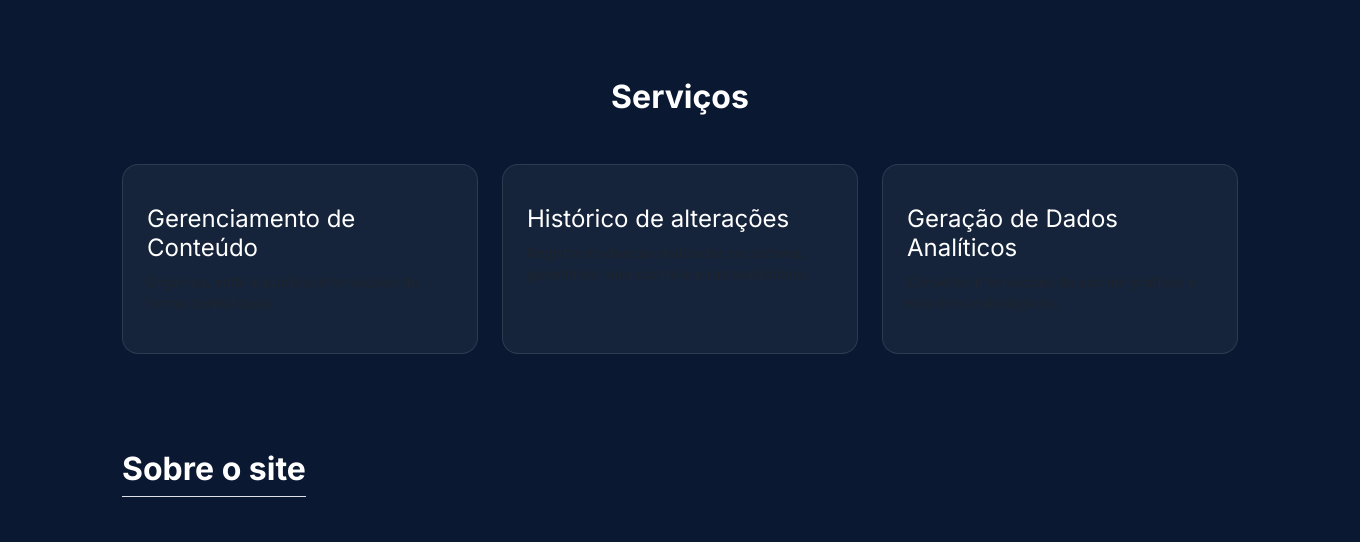
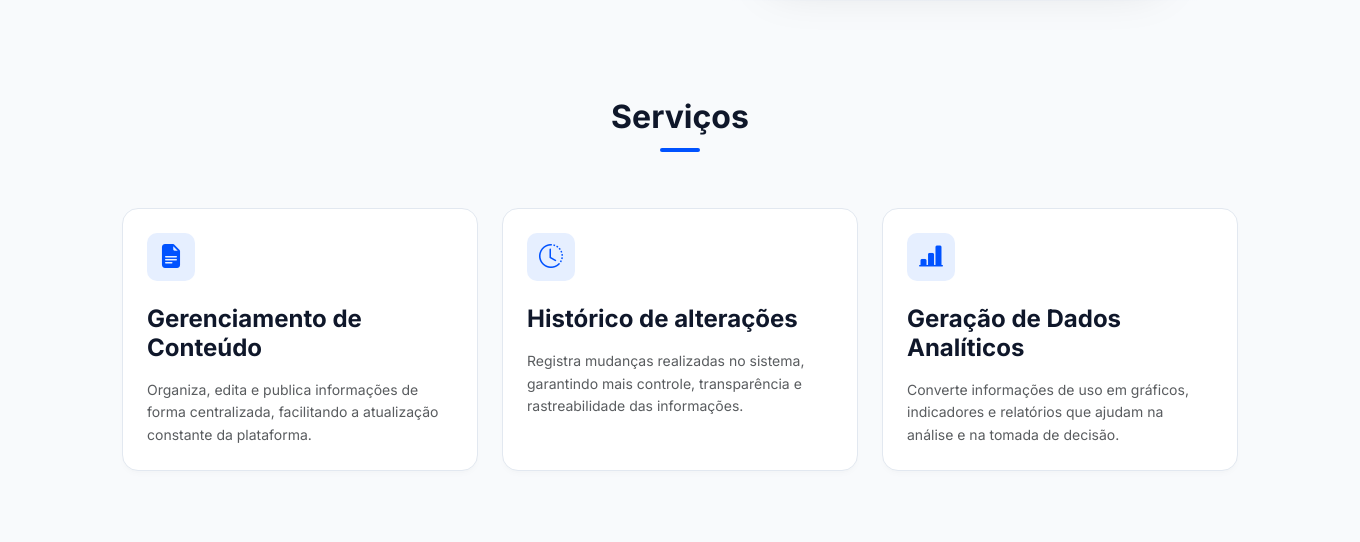
Before and after one commit to Vinisetim/conecta_barueri, a Flask app: page / in a window 1360 px wide. Shown: the part 472-1014 px from the top of the page. Run offline with Flask 3, Linux system fonts and the light colour scheme.

Commit message:
Atualização do Front

```diff
--- a/app/static/css/global.css
+++ b/app/static/css/global.css
@@ -1,38 +1,125 @@
 :root {
-    --primary-dark: #0a1931;
-    --royal-blue: #4169e1;
-    --accent-blue: #60a5fa;
-    --white: #ffffff;
-    --text-muted: #cbd5e1;
-    --glass-bg: rgba(255, 255, 255, 0.05);
-    --glass-border: rgba(255, 255, 255, 0.1);
+    --primary: #0052ff;
+    --primary-hover: #0041cc;
+    --dark-slate: #0f172a;
+    --body-bg: #f8fafc;
+    --text-main: #334155;
+    --text-muted: #64748b;
+    --border-color: #e2e8f0;
+    --card-bg: #ffffff;
+}
+
+* {
+    margin: 0;
+    padding: 0;
+    box-sizing: border-box;
 }
 
 body {
-    background-color: var(--primary-dark);
-    color: var(--white);
+    background-color: var(--body-bg);
+    color: var(--text-main);
     font-family: 'Inter', sans-serif;
-    margin: 0;
+    line-height: 1.6;
     overflow-x: hidden;
 }
 
-/* Utilitário para Título Gradiente */
-.gradient-text {
-    background: linear-gradient(90deg, var(--white), var(--accent-blue));
-    -webkit-background-clip: text;
-    -webkit-text-fill-color: transparent;
+/* Tipografia */
+h1, h2, h3, h4, h5, h6 {
+    color: var(--dark-slate);
     font-weight: 700;
 }
 
-/* Efeito Glassmorphism */
-.glass-card {
-    background: var(--glass-bg);
-    backdrop-filter: blur(12px);
-    border: 1px solid var(--glass-border);
-    border-radius: 16px;
-    transition: transform 0.3s ease;
+.text-primary {
+    color: var(--primary) !important;
 }
 
-.glass-card:hover {
-    transform: translateY(-5px);
+/* Navbar de Alta Fidelidade */
+.navbar {
+    background: rgba(255, 255, 255, 0.85);
+    backdrop-filter: blur(12px);
+    border-bottom: 1px solid var(--border-color);
+    padding: 1rem 0;
+    transition: all 0.3s ease;
 }
+
+.navbar-brand {
+    font-size: 1.5rem;
+    color: var(--dark-slate);
+}
+
+/* Botão Login Outline */
+.btn-outline-primary-custom {
+    border: 1px solid var(--border-color);
+    color: var(--dark-slate);
+    font-weight: 500;
+    padding: 0.5rem 1.5rem;
+    border-radius: 8px;
+    transition: all 0.2s ease;
+    text-decoration: none;
+    display: inline-flex;
+    align-items: center;
+    gap: 0.5rem;
+}
+
+.btn-outline-primary-custom:hover {
+    background-color: #f1f5f9;
+    border-color: #cbd5e1;
+}
+
+/* Botão Primário Arredondado (Padrão da Imagem) */
+.btn-primary-custom {
+    background-color: var(--primary);
+    color: #ffffff;
+    font-weight: 600;
+    padding: 0.75rem 2rem;
+    border-radius: 50px;
+    border: none;
+    transition: all 0.2s ease;
+    text-decoration: none;
+    display: inline-block;
+}
+
+.btn-primary-custom:hover {
+    background-color: var(--primary-hover);
+    transform: translateY(-2px);
+    box-shadow: 0 4px 12px rgba(0, 82, 255, 0.2);
+    color: #ffffff;
+}
+
+/* Linha de Destaque Centralizada nos Títulos */
+.section-title {
+    text-align: center;
+    margin-bottom: 3.5rem;
+    position: relative;
+    padding-bottom: 1rem;
+}
+
+.section-title::after {
+    content: '';
+    position: absolute;
+    bottom: 0;
+    left: 50%;
+    transform: translateX(-50%);
+    width: 40px;
+    height: 4px;
+    background-color: var(--primary);
+    border-radius: 2px;
+}
+
+/* Rodapé */
+footer {
+    background-color: #ffffff;
+    border-top: 1px solid var(--border-color);
+    padding: 3rem 0;
+    color: var(--text-muted);
+}
+
+.footer-icon {
+    color: var(--dark-slate);
+    font-size: 1.4rem;
+    transition: color 0.2s;
+}
+
+.footer-icon:hover {
+    color: var(--primary);
+}
--- /dev/null
+++ b/app/static/css/landing/landing.css
@@ -0,0 +1,126 @@
+
+.section-padding {
+    padding-top: 4rem !important;
+    padding-bottom: 4rem !important;
+}
+
+/* Hero Elements */
+.hero-section {
+    position: relative;
+    padding: 4rem 0;
+}
+
+.hero-text-col h1 {
+    font-size: 3.25rem;
+    line-height: 1.2;
+    color: var(--dark-slate);
+}
+
+.hero-img {
+    z-index: 2;
+    position: relative;
+    border: 4px solid #ffffff;
+    box-shadow: 0 25px 50px -12px rgba(0, 0, 0, 0.15) !important;
+}
+
+/* Elipse azul de fundo vista no Hero da imagem */
+.hero-bg-curve {
+    position: absolute;
+    width: 140%;
+    height: 120%;
+    background: radial-gradient(circle, rgba(0,82,255,0.06) 0%, rgba(255,255,255,0) 70%);
+    top: -10%;
+    left: -20%;
+    z-index: 1;
+    pointer-events: none;
+}
+
+/* Cards de Serviço Finos e Limpos */
+.service-card {
+    background-color: var(--card-bg);
+    border: 1px solid var(--border-color);
+    border-radius: 16px;
+    box-shadow: 0 4px 6px -1px rgba(0, 0, 0, 0.02), 0 2px 4px -1px rgba(0, 0, 0, 0.01);
+    transition: transform 0.3s ease, box-shadow 0.3s ease;
+}
+
+.service-card:hover {
+    transform: translateY(-4px);
+    box-shadow: 0 20px 25px -5px rgba(0, 0, 0, 0.05), 0 10px 10px -5px rgba(0, 0, 0, 0.02);
+}
+
+/* Wrappers Azuis Claros para os Ícones */
+.icon-wrapper {
+    width: 48px;
+    height: 48px;
+    background-color: #e6efff;
+    color: var(--primary);
+    border-radius: 10px;
+    display: flex;
+    align-items: center;
+    justify-content: center;
+    font-size: 1.5rem;
+}
+
+/* Imagens das Seções Institucionais */
+.about-img {
+    box-shadow: 0 10px 30px rgba(0, 0, 0, 0.05) !important;
+    border: 1px solid var(--border-color);
+    width: 100%;
+    object-fit: cover;
+    height: 320px;
+}
+
+.about-icon {
+    font-size: 1.5rem;
+    color: var(--primary);
+    display: flex;
+    align-items: center;
+}
+
+/* Card Inferior (CTA) com Gradiente Suave */
+.cta-card {
+    background: linear-gradient(180deg, #f0f5ff 0%, #ffffff 100%);
+    border: 1px solid #e2eafc;
+    border-radius: 24px;
+    box-shadow: 0 10px 30px rgba(0, 82, 255, 0.03);
+}
+
+.cta-lock-wrapper {
+    width: 56px;
+    height: 56px;
+    background-color: #e6efff;
+    color: var(--primary);
+    border-radius: 50%;
+    display: inline-flex;
+    align-items: center;
+    justify-content: center;
+    font-size: 1.5rem;
+    box-shadow: 0 8px 16px rgba(0, 82, 255, 0.1);
+}
+
+/* Alerta de Acesso Restrito em Tons Pastel */
+.cta-alert-box {
+    background-color: #fffbeb;
+    border: 1px solid #fde68a;
+    color: #b45309;
+    padding: 0.6rem 1.5rem;
+    border-radius: 50px;
+    display: inline-block;
+    font-size: 0.9rem;
+    font-weight: 500;
+}
+
+/* Ajustes de Responsividade */
+@media (max-width: 991.98px) {
+    .hero-text-col {
+        text-align: center;
+        margin-bottom: 3rem;
+    }
+    .hero-text-col h1 {
+        font-size: 2.5rem;
+    }
+    .about-img {
+        height: 240px;
+    }
+}
--- a/app/templates/landing/base_site.html
+++ b/app/templates/landing/base_site.html
@@ -4,41 +4,52 @@
     <meta charset="UTF-8">
     <meta name="viewport" content="width=device-width, initial-scale=1.0">
     <title>{% block title %}Conecta Barueri{% endblock %}</title>
+
     <link href="https://cdn.jsdelivr.net/npm/bootstrap@5.3.0/dist/css/bootstrap.min.css" rel="stylesheet">
-    <link href="https://fonts.googleapis.com/css2?family=Inter:wght@400;600;700&display=swap" rel="stylesheet">
+    <link href="https://fonts.googleapis.com/css2?family=Inter:wght@400;500;600;700&display=swap" rel="stylesheet">
+    <link rel="stylesheet" href="https://cdn.jsdelivr.net/npm/bootstrap-icons@1.11.1/font/bootstrap-icons.css">
+
     <link rel="stylesheet" href="{{ url_for('static', filename='css/global.css') }}">
+
     {% block extra_css %}{% endblock %}
 </head>
 <body>
 
-    <nav class="navbar navbar-expand-lg fixed-top px-4">
+    <nav class="navbar navbar-expand-lg fixed-top">
         <div class="container">
-            <a class="navbar-brand fw-bold text-white" href="/">Conecta <span class="text-primary">Barueri</span></a>
+            <a class="navbar-brand fw-bold" href="{{ url_for('main.index') }}">
+                Conecta <span class="text-primary">Barueri</span>
+            </a>
             <div class="ms-auto">
-                <a href="{{ url_for('auth.login') }}" class="btn btn-outline-light px-4">
+                <a href="{{ url_for('auth.login') if 'auth' in config else '#' }}" class="btn-outline-primary-custom">
                     <i class="bi bi-person"></i> Login
                 </a>
             </div>
         </div>
     </nav>
 
-    <main>
+    <main style="padding-top: 70px;">
         {% block content %}{% endblock %}
     </main>
 
-    <footer class="py-5 mt-5 border-top border-secondary">
-        <div class="container d-flex justify-content-between align-items-center">
-            <div>
-                <span class="fw-bold">Conecta <span class="text-primary">Barueri</span></span>
-                <p class="small text-muted mb-0">© 2026 - Projeto Técnico Etec (Informática para Internet)</p>
-            </div>
-            <div class="h4">
-                <i class="bi bi-github me-3"></i>
-                <i class="bi bi-envelope"></i>
+    <footer>
+        <div class="container">
+            <div class="row align-items-center justify-content-between">
+                <div class="col-md-6 text-center text-md-start mb-3 mb-md-0">
+                    <span class="fw-bold text-dark fs-5">Conecta <span class="text-primary">Barueri</span></span>
+                    <p class="small mb-0 mt-1">© 2026 - Projeto Técnico Etec (Informática para Internet).</p>
+                </div>
+                <div class="col-md-6 text-center text-md-end">
+                    <div class="d-flex justify-content-center justify-content-md-end gap-3">
+                        <a href="#" class="footer-icon"><i class="bi bi-github"></i></a>
+                        <a href="#" class="footer-icon"><i class="bi bi-envelope"></i></a>
+                    </div>
+                </div>
             </div>
         </div>
     </footer>
 
     <script src="https://cdn.jsdelivr.net/npm/bootstrap@5.3.0/dist/js/bootstrap.bundle.min.js"></script>
+    {% block extra_js %}{% endblock %}
 </body>
 </html>
--- a/app/templates/landing/index.html
+++ b/app/templates/landing/index.html
@@ -1,79 +1,103 @@
 {% extends "landing/base_site.html" %}
 
+{% block extra_css %}
+<link rel="stylesheet" href="{{ url_for('static', filename='css/landing/landing.css') }}">
+{% endblock %}
+
 {% block content %}
-<section class="container py-5 mt-5">
-    <div class="row align-items-center min-vh-75">
-        <div class="col-lg-6">
-            <h1 class="display-4 fw-bold mb-4">Administração de dados em <span class="text-primary">tempo real</span></h1>
-            <p class="lead text-muted mb-4">Gerencie, monitore e visualize dados em tempo real com segurança, eficiência e total transparência.</p>
-            <a href="#sobre" class="btn btn-primary btn-lg px-5">Leia Mais</a>
-        </div>
-        <div class="col-lg-6">
-            <img src="{{ url_for('static', filename='img/hero-dashboard.png') }}" class="img-fluid rounded-4 shadow" alt="Dashboard Preview">
-        </div>
-    </div>
-</section>
-
-<section id="servicos" class="container py-5">
-    <h2 class="text-center fw-bold mb-5">Serviços</h2>
-    <div class="row g-4">
-        <div class="col-md-4">
-            <div class="glass-card p-4 h-100">
-                <i class="bi bi-file-earmark-text h2 text-primary"></i>
-                <h4 class="mt-3">Gerenciamento de Conteúdo</h4>
-                <p class="text-muted small">Organiza, edita e publica informações de forma centralizada.</p>
+<section class="hero-section">
+    <div class="container">
+        <div class="row align-items-center min-vh-75">
+            <div class="col-lg-6 hero-text-col">
+                <h1 class="display-5 fw-bold mb-4">Administração de dados em <span class="text-primary">tempo real</span></h1>
+                <p class="lead text-muted mb-4">Gerencie, monitore e visualize dados em tempo real com segurança, eficiência e total transparência.</p>
+                <a href="#sobre" class="btn-primary-custom px-5 py-3 shadow-sm">Leia Mais</a>
             </div>
-        </div>
-        <div class="col-md-4">
-            <div class="glass-card p-4 h-100">
-                <i class="bi bi-clock-history h2 text-primary"></i>
-                <h4 class="mt-3">Histórico de alterações</h4>
-                <p class="text-muted small">Registra mudanças realizadas no sistema, garantindo mais controle e rastreabilidade.</p>
-            </div>
-        </div>
-        <div class="col-md-4">
-            <div class="glass-card p-4 h-100">
-                <i class="bi bi-bar-chart h2 text-primary"></i>
-                <h4 class="mt-3">Geração de Dados Analíticos</h4>
-                <p class="text-muted small">Converte informações de uso em gráficos e relatórios estratégicos.</p>
+            <div class="col-lg-6 position-relative text-center">
+                <div class="hero-bg-curve"></div>
+                <img src="{{ url_for('static', filename='img/hero-dashboard.png') }}" class="img-fluid hero-img rounded-4 shadow-lg" alt="Dashboard Preview">
             </div>
         </div>
     </div>
 </section>
 
-<section id="sobre" class="container py-5">
-    <h2 class="text-center fw-bold mb-5 border-bottom d-inline-block pb-2">Sobre o site</h2>
+<section id="servicos" class="container py-5 section-padding">
+    <h2 class="section-title fw-bold">Serviços</h2>
+    <div class="row g-4">
+        <div class="col-md-4">
+            <div class="service-card p-4 h-100">
+                <div class="icon-wrapper mb-4">
+                    <i class="bi bi-file-earmark-text-fill"></i>
+                </div>
+                <h4 class="fw-bold mb-3">Gerenciamento de Conteúdo</h4>
+                <p class="text-muted small mb-0">Organiza, edita e publica informações de forma centralizada, facilitando a atualização constante da plataforma.</p>
+            </div>
+        </div>
+        <div class="col-md-4">
+            <div class="service-card p-4 h-100">
+                <div class="icon-wrapper mb-4">
+                    <i class="bi bi-clock-history"></i>
+                </div>
+                <h4 class="fw-bold mb-3">Histórico de alterações</h4>
+                <p class="text-muted small mb-0">Registra mudanças realizadas no sistema, garantindo mais controle, transparência e rastreabilidade das informações.</p>
+            </div>
+        </div>
+        <div class="col-md-4">
+            <div class="service-card p-4 h-100">
+                <div class="icon-wrapper mb-4">
+                    <i class="bi bi-bar-chart-line-fill"></i>
+                </div>
+                <h4 class="fw-bold mb-3">Geração de Dados Analíticos</h4>
+                <p class="text-muted small mb-0">Converte informações de uso em gráficos, indicadores e relatórios que ajudam na análise e na tomada de decisão.</p>
+            </div>
+        </div>
+    </div>
+</section>
 
-    <div class="row align-items-center mb-5">
-        <div class="col-lg-6">
-            <img src="{{ url_for('static', filename='img/team-1.jpg') }}" class="img-fluid rounded-4" alt="Equipe">
+<section id="sobre" class="container py-5 section-padding">
+    <h2 class="section-title fw-bold">Sobre o site</h2>
+
+    <div class="row align-items-center mb-5 pb-4">
+        <div class="col-lg-6 mb-4 mb-lg-0">
+            <img src="{{ url_for('static', filename='img/team-1.jpg') }}" class="img-fluid rounded-4 shadow-sm about-img" alt="Equipe de inovação">
         </div>
         <div class="col-lg-6 ps-lg-5">
-            <h3><i class="bi bi-people text-primary"></i> Quem Somos</h3>
-            <p class="text-muted">Somos uma proposta de inovação digital voltada à criação de ambientes web mais inteligentes e orientados por dados.</p>
+            <div class="d-flex align-items-center gap-2 mb-3">
+                <div class="about-icon"><i class="bi bi-people-fill"></i></div>
+                <h3 class="fw-bold m-0 fs-4">Quem Somos</h3>
+            </div>
+            <p class="text-muted">Somos uma proposta de inovação digital voltada à criação de ambientes web mais inteligentes, acessíveis e orientados por dados. Acreditamos que plataformas digitais devem ir além da simples apresentação de informações, oferecendo também recursos de análise, gestão e evolução contínua.</p>
         </div>
     </div>
 
     <div class="row align-items-center flex-column-reverse flex-lg-row">
         <div class="col-lg-6 pe-lg-5">
-            <h3><i class="bi bi-target text-primary"></i> Nossa Missão</h3>
-            <p class="text-muted">Oferecer uma plataforma digital capaz de facilitar o acesso à informação e fornecer dados estratégicos para a tomada de decisão.</p>
+            <div class="d-flex align-items-center gap-2 mb-3">
+                <div class="about-icon"><i class="bi bi-target"></i></div>
+                <h3 class="fw-bold m-0 fs-4">Nossa Missão</h3>
+            </div>
+            <p class="text-muted">Nossa missão é oferecer uma plataforma digital capaz de facilitar o acesso à informação, melhorar a experiência do usuário e fornecer dados estratégicos que apoiem a tomada de decisão, a organization institucional e a evolução contínua do ambiente digital.</p>
         </div>
-        <div class="col-lg-6">
-            <img src="{{ url_for('static', filename='img/team-2.jpg') }}" class="img-fluid rounded-4" alt="Colaboração">
+        <div class="col-lg-6 mb-4 mb-lg-0">
+            <img src="{{ url_for('static', filename='img/team-2.jpg') }}" class="img-fluid rounded-4 shadow-sm about-img" alt="Colaboração e metas">
         </div>
     </div>
 </section>
 
-<section class="container py-5 text-center">
-    <div class="glass-card py-5 px-4 bg-gradient">
+<section class="container my-5 py-4">
+    <div class="cta-card text-center p-5">
+        <div class="cta-lock-wrapper mb-3">
+            <i class="bi bi-lock-fill"></i>
+        </div>
         <h2 class="fw-bold mb-3">Pronto para <span class="text-primary">começar?</span></h2>
         <p class="text-muted mb-4">Explore todos os recursos de gestão e análise da nossa plataforma.</p>
-        <div class="alert alert-warning d-inline-block py-2 px-4 small mb-4">
-            <i class="bi bi-lock"></i> Acesso restrito: É necessário possuir login e senha.
+
+        <div class="cta-alert-box mb-4">
+            <i class="bi bi-exclamation-triangle-fill me-2"></i>
+            Acesso restrito: É necessário possuir login e senha.
         </div>
         <br>
-        <a href="{{ url_for('auth.login') }}" class="btn btn-primary btn-lg px-5 shadow">Ir para o Login</a>
+        <a href="{{ url_for('auth.login') if 'auth' in config else '#' }}" class="btn-primary-custom px-5 py-3 shadow">Ir para o Login</a>
     </div>
 </section>
 {% endblock %}
```
Also changed, not shown: app/static/css/sidebar.css (deleted, +0 -52 lines), app/static/css/style.css (deleted, +0 -175 lines), app/templates/base.html (+58 -36 lines), app/static/css/landing/style.css (deleted), app/static/img/Carrossel2.png (deleted), app/static/img/carrossel1.png (deleted), app/static/img/carrossel3.png (deleted).
